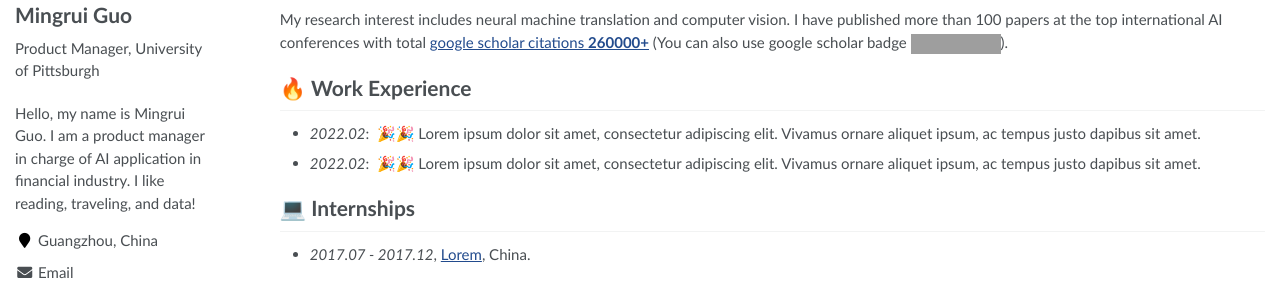
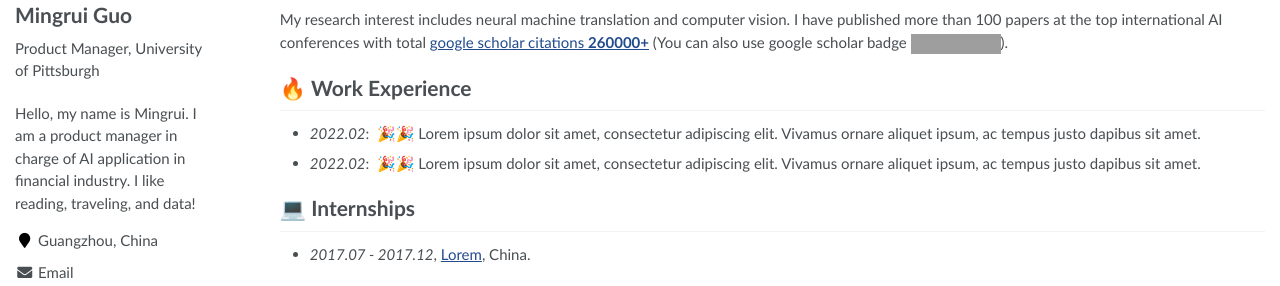
Before and after one commit to MIG217/MIG217.github.io, a Jekyll site: the page built from _pages/about.md, in a window 1280 px wide. Shown: the part 274-560 px from the top of the page. Built offline with Jekyll 4.4.1, drawn with Linux system fonts in a browser that asks for light colours; grey boxes are pictures that could not be loaded.

Commit message:
Update _config.yml

```diff
--- a/_config.yml
+++ b/_config.yml
@@ -7,9 +7,9 @@
 
 # Site Settings
 title                    : "Mingrui Guo"
-description              : "Hello, my name is Mingrui Guo. I am a product manager in charge of AI application in financial industry. I like reading, traveling, and data! "
+description              : "Hello, my name is Mingrui. I am a product manager in charge of AI application in financial industry. I like reading, traveling, and data! "
 repository               : "MIG217/MIG217.github.io"
-google_scholar_stats_use_cdn : true
+google_scholar_stats_use_cdn : false
 
 # google analytics
 google_analytics_id      :  # get google_analytics_id from https://analytics.google.com/analytics/
@@ -28,7 +28,7 @@
   employer         :
   pubmed           :
   googlescholar    : "https://scholar.google.com/citations?user=YOUR_GOOGLE_SCHOLAR_ID"
-  email            : "Lorem@ipsum.com"
+  email            : "mingrui27.guo@gmail.com"
   researchgate     :  # e.g., "https://www.researchgate.net/profile/yourprofile"
   uri              :
   bitbucket        :
```
